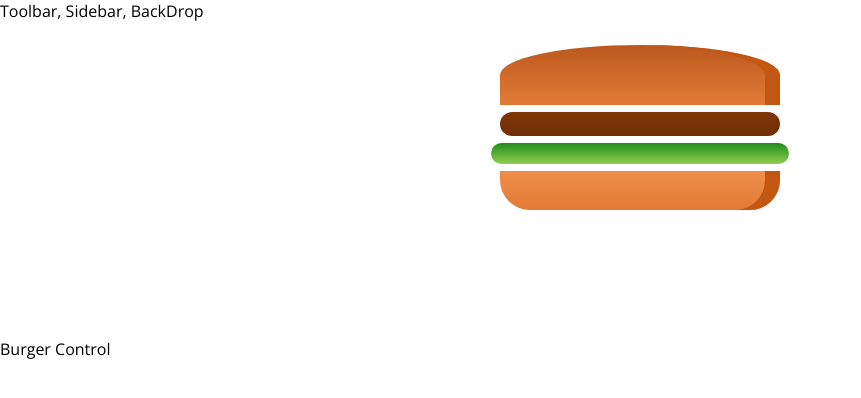
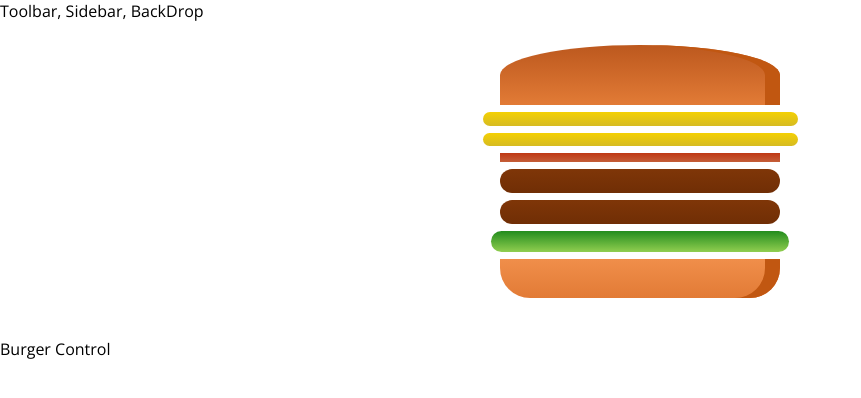
Before and after one commit to Ukuno/burgerapp, a React (Create React App) app: page / in a window 1280 px wide. Shown: the top 398 px of the page, without its empty margins (0-861 px from the left). Built offline with nearby package versions, Linux system fonts and the light colour scheme.

Commit message:
dynamicaly add  ingredient

```diff
--- a/src/components/Burger/Burger.js
+++ b/src/components/Burger/Burger.js
@@ -3,12 +3,22 @@
 import BurgerIngredient from './BurgerIngredient/BurgerIngredient';
 
 const burger = (props) => {
+    const transformIngredients = Object.keys(props.ingredients) // [[cheese],[bacon],[salad],[meat]]
+    .map(igkey => {
+        return [...Array(props.ingredients[igkey])].map((e, i) => {
+            return <BurgerIngredient key={igkey + i} type={igkey}/>
+        });
+    });
+
     return (
         <div className='Burger'>
+
             <BurgerIngredient type='bread-top' />
-            <BurgerIngredient type='meat' />
-            <BurgerIngredient type='salad' />
+
+            {transformIngredients}
+
             <BurgerIngredient type='bread-bottom' />
+
         </div>
     )
 }
--- a/src/containers/BurgerBuilder/BurgerBuilder.js
+++ b/src/containers/BurgerBuilder/BurgerBuilder.js
@@ -5,10 +5,19 @@
 
 class BurgerBuilder extends Component {
 
+    state = {
+        ingredients : {
+            cheese : 2,
+            bacon: 1,
+            meat : 2,
+            salad: 1
+        }
+    }
+
     render() {
         return (
             <Aux>
-                <Burger />
+                <Burger ingredients={this.state.ingredients}/>
                 <div>Burger Control</div>
             </Aux>
             );
```
